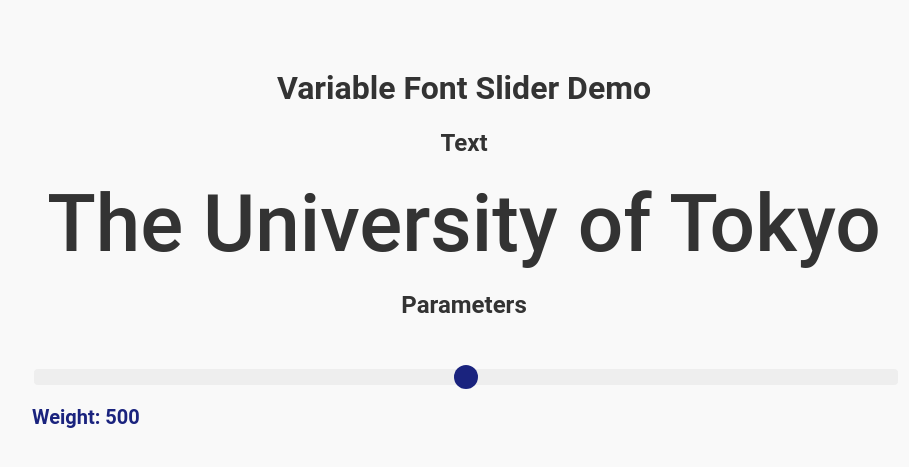
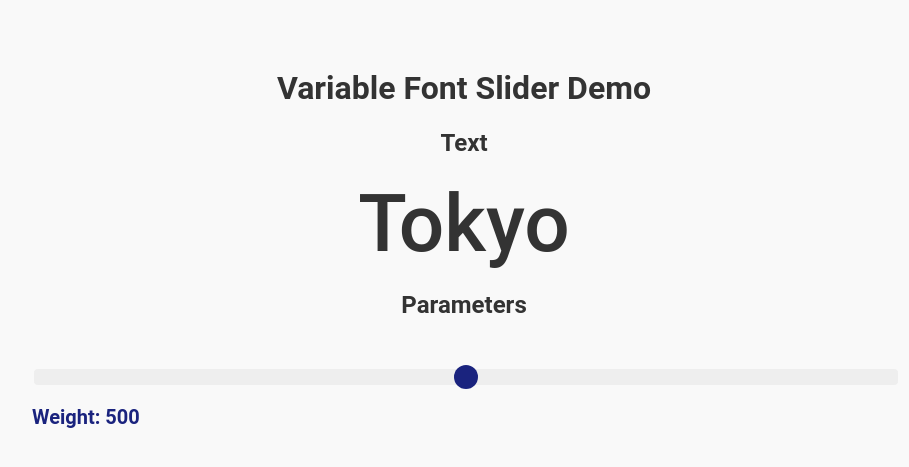
Before and after one commit to sk4161/bo-as-assistant-for-vf, a Flask app: page / in a window 1280 px wide. Shown: the top 467 px of the page, without its empty margins (176-1085 px from the left). Run offline with Flask 3, Linux system fonts and the light colour scheme; some web fonts are replaced.

Commit message:
Update demo-text

```diff
--- a/static/script.js
+++ b/static/script.js
@@ -129,7 +129,7 @@
 
             const demoText = document.createElement('div');
             demoText.classList.add('suggested-text');
-            demoText.textContent = 'The University of Tokyo';
+            demoText.textContent = 'Tokyo';
             demoText.style.fontWeight = val[0];
             demoText.style.fontStretch = `${val[1]}%`;
             demoText.style.fontStyle = `oblique ${val[2]}deg`;
--- a/templates/index.html
+++ b/templates/index.html
@@ -11,7 +11,7 @@
     <h1>Variable Font Slider Demo</h1>
     <h2>Text</h2>
     <div>
-      <div class="demo-text">The University of Tokyo</div>
+      <div class="demo-text">Tokyo</div>
     </div>
     <h2>Parameters</h2>
     <div class="controls">
```
